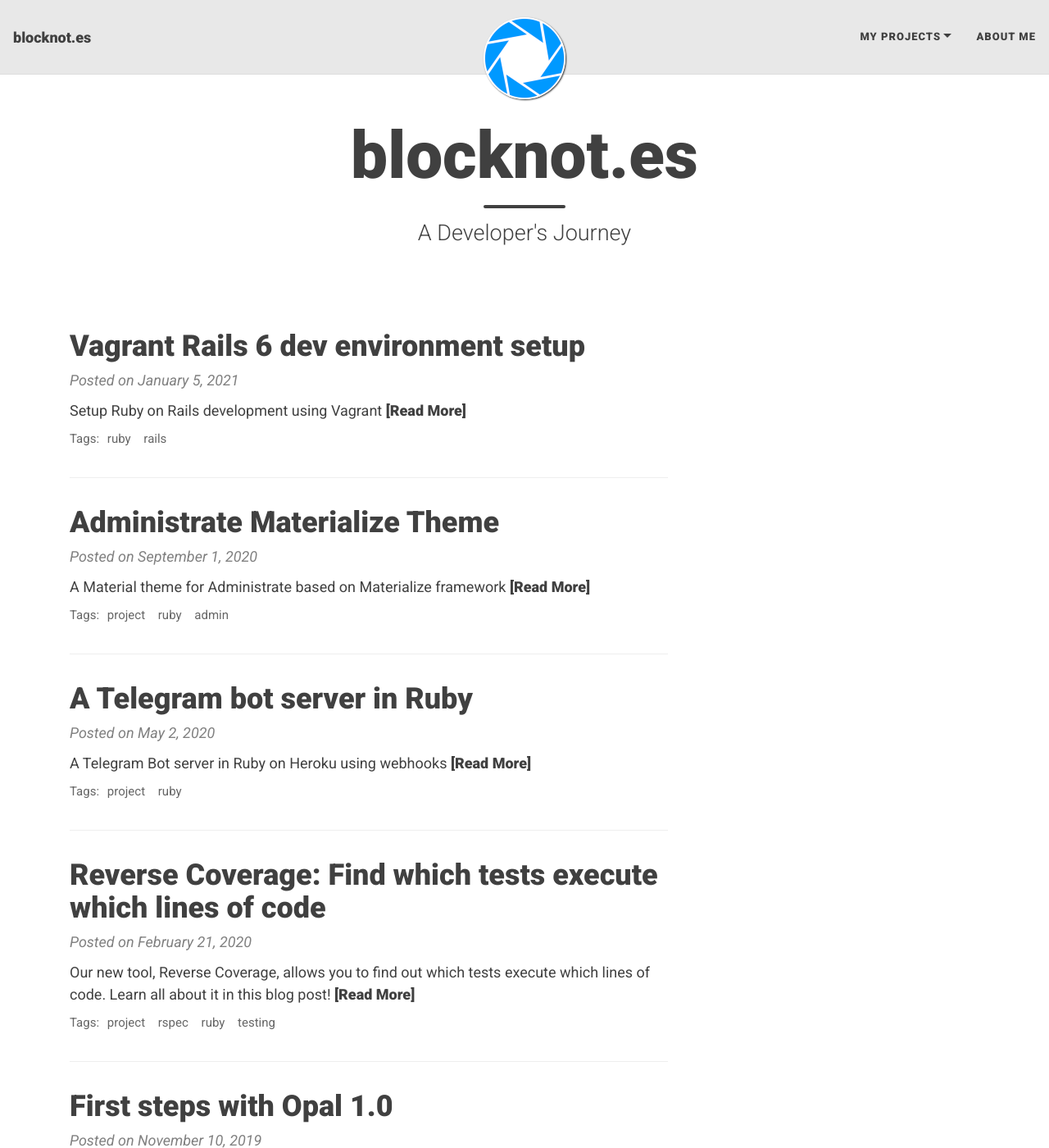
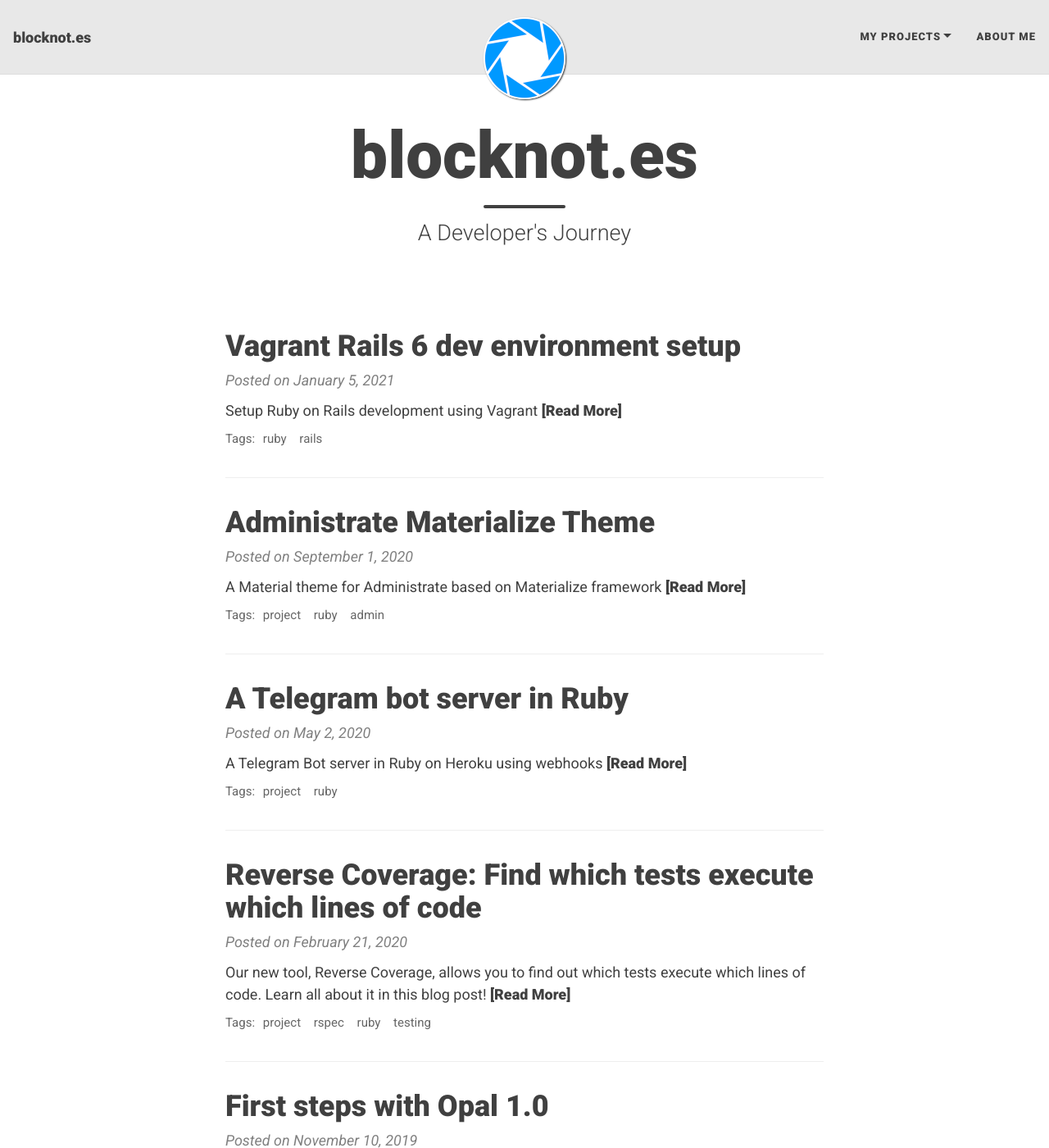
Before and after one commit to blocknotes/blocknotes.github.io, a Jekyll site: the page built from index.html, in a window 1280 px wide and 1400 px high. Shown: the whole window at 82% size. Built offline with Jekyll 4.4.1, drawn with Linux system fonts in a browser that asks for light colours; the list of posts is cut into pages by our own code.

Commit message:
Remove sidebar and enable Auto ADs (AdSense)

```diff
--- a/_includes/custom/adsense_body.html
+++ b/_includes/custom/adsense_body.html
@@ -2,13 +2,17 @@
 <!-- AdSense -->
 <div id="adsense">
   <!-- <div class="btn-close">X</div> -->
-  <script async src="https://pagead2.googlesyndication.com/pagead/js/adsbygoogle.js"></script>
+
+  <!-- <script async src="https://pagead2.googlesyndication.com/pagead/js/adsbygoogle.js"></script>
   <ins class="adsbygoogle"
        style="display:block"
        data-ad-client="ca-pub-2139312010639681"
        data-ad-slot="6706524257"
        data-ad-format="auto"
        data-full-width-responsive="true"></ins>
-  <script>(adsbygoogle = window.adsbygoogle || []).push({});</script>
+  <script>(adsbygoogle = window.adsbygoogle || []).push({});</script> -->
+
+  <!-- Auto AD -->
+  <script data-ad-client="ca-pub-2139312010639681" async src="https://pagead2.googlesyndication.com/pagead/js/adsbygoogle.js"></script>
 </div>
 {% endif %}
--- a/_includes/footer.html
+++ b/_includes/footer.html
@@ -1,3 +1,5 @@
+{% include custom/adsense_body.html %}
+
 <footer>
   <div class="container-md beautiful-jekyll-footer">
     <div class="row">
--- a/_includes/header.html
+++ b/_includes/header.html
@@ -25,7 +25,7 @@
 <div class="big-img intro-header">
   <div class="container-md">
     <div class="row">
-      <div class="col-md-10 offset-md-1 text-center">
+      <div class="col-xl-8 offset-xl-2 col-lg-10 offset-lg-1">
         <div class="{{ include.type }}-heading">
           <h1>{% if page.title %}{{ page.title }}{% else %}<br/>{% endif %}</h1>
           {% if page.subtitle %}
@@ -59,7 +59,7 @@
 <div class="intro-header no-img">
   <div class="container-md">
     <div class="row">
-      <div class="col-md-10 offset-md-1 text-center">
+      <div class="col-xl-8 offset-xl-2 col-lg-10 offset-lg-1">
         <div class="{{ include.type }}-heading">
           <h1>{% if page.title %}{{ page.title }}{% else %}<br/>{% endif %}</h1>
           {% if page.subtitle %}
--- a/_layouts/page.html
+++ b/_layouts/page.html
@@ -6,11 +6,7 @@
 
 <div class="{% if page.full-width %} container-fluid {% else %} container-md {% endif %}" role="main">
   <div class="row">
-    <div class="col-xl-4 col-lg-2 order-1 order-md-2">
-      {% include custom/adsense_body.html %}
-    </div>
-
-    <div class="{% if page.full-width %} col {% else %} col-xl-8 col-lg-10 {% endif %} order-2 order-md-1">
+    <div class="{% if page.full-width %} col {% else %} col-xl-8 offset-xl-2 col-lg-10 offset-lg-1 {% endif %}">
       {% if page.before-content %}
         <div class="before-content">
           {% for file in page.before-content %}
--- a/_layouts/post.html
+++ b/_layouts/post.html
@@ -6,11 +6,7 @@
 
 <div class="{% if page.full-width %} container-fluid {% else %} container-md {% endif %}">
   <div class="row">
-    <div class="col-xl-4 col-lg-2 order-1 order-md-2">
-      {% include custom/adsense_body.html %}
-    </div>
-
-    <div class="{% if page.full-width %} col {% else %} col-xl-8 col-lg-10 {% endif %} order-2 order-md-1">
+    <div class="{% if page.full-width %} col {% else %} col-xl-8 offset-xl-2 col-lg-10 offset-lg-1 {% endif %}">
       {% if page.gh-repo %}
         {% assign gh_split =  page.gh-repo | split:'/'  %}
         {% assign gh_user =  gh_split[0]  %}
--- a/assets/css/main.css
+++ b/assets/css/main.css
@@ -74,6 +74,8 @@
 }
 
 #adsense {
+  text-align: center;
+  margin-top: 40px;
   /* border: 1px dashed #ccc; */
   /* background: rgba(0, 0, 0, 0.1); */
   min-height: 100%;
```
